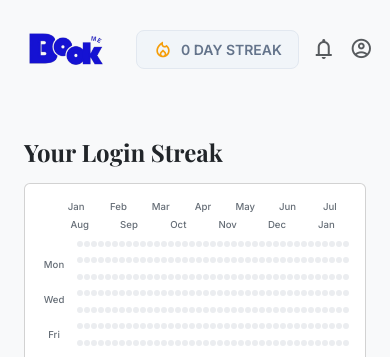
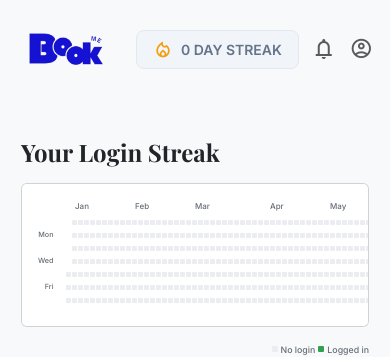
Before and after one commit to sea5000/FWPA, a Flask app: template templates/streak.html in a window 390 px wide. Shown: the top 357 px of the page. Run offline with Flask 3, Linux system fonts and the light colour scheme; the template is opened without the code that fills it, so the values that code supplies are empty; parts of the project's set-up code (start-up, migrations or seed data) failed here and were passed over; some web fonts are replaced.

Commit message:
Redesign streak grid to GitHub-style heatmap
Refactored streak grid layout and CSS to closely mimic GitHub's contribution heatmap, including column-based grid, dynamic month labels, and improved responsive design. Updated the streak.html template and JavaScript to generate the grid for a full year starting from January 1, 2026, with accurate weekday and month labeling, and improved legend and tooltip handling.

```diff
--- a/static/styles-streak.css
+++ b/static/styles-streak.css
@@ -1,4 +1,4 @@
-/* Streak Component Styles */
+/* Streak Component Styles - GitHub-style Contribution Heatmap */
 .material-symbols-outlined {
   font-variation-settings: "FILL" 0, "wght" 400, "GRAD" 0, "opsz" 24;
 }
@@ -9,41 +9,95 @@
   padding: 0 15px;
 }
 
+.streak-container .card {
+  overflow-x: auto;
+  overflow-y: visible;
+  padding: 1rem;
+}
+
+/* Month labels row - positioned above the grid */
+.month-labels {
+  display: flex;
+  font-size: 0.75rem;
+  margin-left: 48px; /* Align with grid (weekday labels width) */
+  margin-bottom: 4px;
+  gap: 3px;
+  position: relative;
+  height: 16px;
+}
+
+.month-labels > div {
+  position: absolute;
+  color: #656d76;
+  font-weight: 500;
+  white-space: nowrap;
+}
+
+/* Main container for weekday labels + grid */
+.streak-row {
+  display: flex;
+  gap: 8px;
+}
+
+/* Weekday labels on the left */
+.weekday-labels {
+  display: grid;
+  grid-template-rows: repeat(7, 1fr);
+  gap: 3px;
+  font-size: 0.7rem;
+  min-width: 40px;
+  flex-shrink: 0;
+}
+
+.weekday-labels > div {
+  display: flex;
+  align-items: center;
+  justify-content: flex-end;
+  height: 12px;
+  color: #656d76;
+  font-weight: 500;
+  padding-right: 4px;
+}
+
+/* The contribution grid */
 .streak-grid {
   display: grid;
-  grid-template-columns: repeat(53, 1fr);
-  grid-template-rows: repeat(7, 1fr);
+  /* Columns will be set dynamically by JavaScript */
+  grid-template-rows: repeat(7, 12px);
   grid-auto-flow: column;
+  grid-auto-columns: 12px;
   gap: 3px;
-  width: 100%;
-  max-width: 100%;
-  overflow-x: auto;
-  padding-bottom: 4px;
 }
 
+/* Individual day cell */
 .streak-day {
   aspect-ratio: 1 / 1;
+  width: 12px;
+  height: 12px;
   background-color: #ebedf0;
-  border-radius: 3px;
-  transition: all 0.2s ease;
+  border-radius: 2px;
+  transition: all 0.15s ease;
   cursor: pointer;
-  min-width: 12px;
-  min-height: 12px;
-  position: relative;
 }
 
 .streak-day:hover {
-  transform: scale(1.15);
-  box-shadow: 0 4px 12px rgba(0, 0, 0, 0.2);
+  transform: scale(1.2);
+  box-shadow: 0 2px 8px rgba(0, 0, 0, 0.25);
   z-index: 10;
 }
 
+/* Empty/placeholder cells (for future dates or alignment) */
+.streak-day.empty {
+  visibility: hidden;
+}
+
+/* Contribution levels - GitHub green shades */
 .streak-day[data-level="0"] {
   background-color: #ebedf0;
 }
 
 .streak-day[data-level="1"] {
-  background-color: #9be9a8;
+  background-color: #30a14e;
 }
 
 .streak-day[data-level="2"] {
@@ -58,45 +112,36 @@
   background-color: #216e39;
 }
 
-.month-labels {
+/* Legend styles */
+.streak-legend {
   display: flex;
-  justify-content: space-between;
+  justify-content: flex-end;
+  align-items: center;
+  gap: 4px;
+  margin-top: 12px;
   font-size: 0.75rem;
-  padding-left: 2rem;
-  margin-bottom: 8px;
-  flex-wrap: wrap;
-  gap: 4px;
-  position: relative;
+  color: #656d76;
 }
 
-.month-labels > div {
-  flex: 1;
-  text-align: center;
-  min-width: 35px;
-  color: #656d76;
+.streak-legend span {
   font-weight: 500;
 }
 
-.weekday-labels {
-  display: grid;
-  grid-template-rows: repeat(7, 1fr);
-  gap: 3px;
-  font-size: 0.75rem;
-  margin-right: 8px;
-  min-width: 40px;
+.streak-legend .streak-day {
+  cursor: default;
+  width: 10px;
+  height: 10px;
 }
 
-.weekday-labels > div {
-  display: flex;
-  align-items: center;
-  justify-content: center;
-  height: 100%;
-  min-height: 12px;
-  color: #656d76;
-  font-weight: 500;
+.streak-legend .streak-day:hover {
+  transform: none;
+  box-shadow: none;
 }
 
-/* Responsive Design */
+/* ============================================
+   RESPONSIVE DESIGN
+   ============================================ */
+
 @media (max-width: 1200px) {
   .streak-container {
     max-width: 100%;
@@ -104,123 +149,157 @@
   }
 
   .streak-grid {
+    grid-template-columns: repeat(53, minmax(10px, 1fr));
     gap: 2px;
   }
 
   .streak-day {
-    min-width: 10px;
-    min-height: 10px;
+    width: 10px;
+    height: 10px;
   }
 
   .month-labels {
+    grid-template-columns: repeat(53, minmax(10px, 1fr));
     font-size: 0.7rem;
-    padding-left: 1.5rem;
+    margin-left: 43px;
+    gap: 2px;
   }
 
   .weekday-labels {
-    font-size: 0.7rem;
-    margin-right: 6px;
+    font-size: 0.65rem;
     min-width: 35px;
+    gap: 2px;
+  }
+
+  .weekday-labels > div {
+    height: 10px;
   }
 }
 
 @media (max-width: 768px) {
   .streak-container {
-    max-width: 100%;
     padding: 0 8px;
   }
 
+  .streak-container .card {
+    padding: 0.75rem;
+  }
+
   .streak-grid {
+    grid-template-columns: repeat(53, minmax(8px, 1fr));
     gap: 2px;
-    padding-right: 8px;
   }
 
   .streak-day {
-    min-width: 8px;
-    min-height: 8px;
+    width: 8px;
+    height: 8px;
   }
 
   .month-labels {
-    font-size: 0.65rem;
-    padding-left: 1.2rem;
+    grid-template-columns: repeat(53, minmax(8px, 1fr));
+    font-size: 0.6rem;
+    margin-left: 34px;
+    gap: 2px;
   }
 
   .weekday-labels {
+    font-size: 0.55rem;
+    min-width: 26px;
+    gap: 2px;
+  }
+
+  .weekday-labels > div {
+    height: 8px;
+  }
+
+  .streak-legend {
     font-size: 0.65rem;
-    margin-right: 4px;
-    min-width: 30px;
+    gap: 3px;
+  }
+
+  .streak-legend .streak-day {
+    width: 8px;
+    height: 8px;
   }
 }
 
 @media (max-width: 480px) {
+  .streak-container {
+    padding: 0 5px;
+  }
+
+  .streak-container .card {
+    padding: 0.5rem;
+  }
+
   .streak-grid {
+    grid-template-columns: repeat(53, minmax(5px, 1fr));
     gap: 1px;
-    padding-right: 4px;
   }
 
   .streak-day {
-    min-width: 6px;
-    min-height: 6px;
+    width: 5px;
+    height: 5px;
+    border-radius: 1px;
   }
 
   .month-labels {
-    font-size: 0.6rem;
-    padding-left: 1rem;
+    grid-template-columns: repeat(53, minmax(5px, 1fr));
+    font-size: 0.5rem;
+    margin-left: 22px;
+    gap: 1px;
   }
 
   .weekday-labels {
-    font-size: 0.6rem;
-    margin-right: 2px;
-    min-width: 26px;
+    font-size: 0.45rem;
+    min-width: 18px;
+    gap: 1px;
+  }
+
+  .weekday-labels > div {
+    height: 5px;
+  }
+
+  .streak-legend {
+    font-size: 0.55rem;
+  }
+
+  .streak-legend .streak-day {
+    width: 6px;
+    height: 6px;
   }
 }
 
 @media (max-width: 360px) {
+  .streak-grid {
+    grid-template-columns: repeat(53, minmax(4px, 1fr));
+  }
+
   .streak-day {
-    min-width: 5px;
-    min-height: 5px;
+    width: 4px;
+    height: 4px;
   }
 
   .month-labels {
-    font-size: 0.55rem;
-    padding-left: 0.8rem;
+    grid-template-columns: repeat(53, minmax(4px, 1fr));
+    font-size: 0.45rem;
+    margin-left: 16px;
   }
 
   .weekday-labels {
-    font-size: 0.55rem;
-    margin-right: 1px;
-    min-width: 22px;
+    font-size: 0.4rem;
+    min-width: 14px;
+  }
+
+  .weekday-labels > div {
+    height: 4px;
   }
 }
 
-/* Legend styles */
-.streak-legend {
-  display: flex;
-  justify-content: flex-end;
-  align-items: center;
-  gap: 6px;
-  margin-top: 12px;
-  font-size: 0.8rem;
-  color: #6c757d;
-  flex-wrap: wrap;
-}
+/* ============================================
+   MOTIVATIONAL SECTION
+   ============================================ */
 
-.streak-legend span {
-  font-weight: 500;
-  white-space: nowrap;
-}
-
-.streak-legend .streak-day {
-  cursor: default;
-  flex-shrink: 0;
-}
-
-.streak-legend .streak-day:hover {
-  transform: none;
-  box-shadow: none;
-}
-
-/* gif section styles */
 .motivational-section {
   margin: 0 auto;
   padding: 1rem 0.5rem;
@@ -256,7 +335,6 @@
   color: #6c757d !important;
 }
 
-/* Responsive styles for motivational section */
 @media (max-width: 768px) {
   .motivational-section {
     padding: 0.75rem 0.25rem;
@@ -312,5 +390,3 @@ main {
     padding-bottom: 1rem !important;
   }
 }
-
-/* Header styling is inherited from styles-theme.css for consistency */
--- a/templates/streak.html
+++ b/templates/streak.html
@@ -15,7 +15,7 @@
         <h2 class="fw-bold mb-3">Your Login Streak</h2>
         <div class="card p-3" data-streak="{{ studyData.streak | default(0) }}">
           <div class="month-labels" id="month-labels"></div>
-          <div class="d-flex gap-2">
+          <div class="streak-row">
             <div class="weekday-labels">
               <div></div>
               <div>Mon</div>
@@ -31,10 +31,10 @@
           </div>
         </div>
         <div class="streak-legend">
-          <span class="text-muted small">No login</span>
           <div class="streak-day" data-level="0"></div>
+          <span>No login</span>
           <div class="streak-day" data-level="1"></div>
-          <span class="text-muted small">Logged in</span>
+          <span>Logged in</span>
         </div>
       </div>
 
@@ -73,85 +73,107 @@
       const grid = document.getElementById("streak-grid");
       const monthLabelsContainer = document.getElementById("month-labels");
       const today = new Date();
-      const daysInGrid = 371; // 53 weeks * 7 days
 
-      // Use server-provided streak data from data attribute
-      const streakContainer = document.querySelector(
-        ".streak-container .card"
-      );
-      const streakDays =
-        parseInt(streakContainer.getAttribute("data-streak")) || 0;
-      const loginDays = new Set();
+      // Configuration
+      const DAYS_PER_WEEK = 7;
 
-      // Populate loginDays: mark consecutive days starting from today going backwards
-      // Only track login days, not minutes
-      for (let i = 0; i < streakDays && i < daysInGrid; i++) {
-        const date = new Date();
+      // Get streak data from server
+      const streakContainer = document.querySelector(".streak-container .card");
+      const streakDays = parseInt(streakContainer.getAttribute("data-streak")) || 0;
+
+      // Build a set of logged-in dates (consecutive days from today backwards)
+      const loginDates = new Set();
+      for (let i = 0; i < streakDays; i++) {
+        const date = new Date(today);
         date.setDate(today.getDate() - i);
-        // Mark this day as logged in
-        loginDays.add(date.toLocaleDateString());
+        loginDates.add(date.toDateString());
       }
 
-      function getLevel(isLoggedIn) {
-        // Binary: 0 = not logged in, 1 = logged in
-        return isLoggedIn ? 1 : 0;
-      }
+      // Month names
+      const monthNames = ["Jan", "Feb", "Mar", "Apr", "May", "Jun",
+                          "Jul", "Aug", "Sep", "Oct", "Nov", "Dec"];
 
-      const monthLabels = [
-        "Jan",
-        "Feb",
-        "Mar",
-        "Apr",
-        "May",
-        "Jun",
-        "Jul",
-        "Aug",
-        "Sep",
-        "Oct",
-        "Nov",
-        "Dec",
-      ];
-      const visibleMonths = new Array(12).fill(0);
+      // =====================================================
+      // STEP 1: Set START date to January 1, 2026
+      // =====================================================
+      // Start from January 1st of the current year (2026)
+      const startDate = new Date(2026, 0, 1); // January 1, 2026
 
-      for (let i = 0; i < daysInGrid; i++) {
-        const date = new Date();
-        date.setDate(today.getDate() - (daysInGrid - 1 - i));
-        const isLoggedIn = loginDays.has(date.toLocaleDateString());
-        const level = getLevel(isLoggedIn);
+      // Show full year - 52 weeks
+      const NUM_WEEKS = 52;
 
-        const day = document.createElement("div");
-        day.className = "streak-day";
-        day.dataset.level = level;
-        day.title = isLoggedIn
-          ? `${date.toDateString()}: Logged in`
-          : `${date.toDateString()}: No login`;
-        grid.appendChild(day);
+      // =====================================================
+      // STEP 2: Generate the grid - COLUMN BY COLUMN
+      // =====================================================
+      // CSS grid-auto-flow: column means items fill top-to-bottom per column
 
-        // For month labels
-        if (date.getDate() === 1) {
-          visibleMonths[date.getMonth()]++;
+      const allDates = []; // Store dates for month label calculation
+
+      // Find the Sunday before or on January 1
+      const firstSunday = new Date(startDate);
+      firstSunday.setDate(startDate.getDate() - startDate.getDay());
+
+      for (let week = 0; week < NUM_WEEKS; week++) {
+        for (let dayOfWeek = 0; dayOfWeek < DAYS_PER_WEEK; dayOfWeek++) {
+          // Calculate the date for this cell
+          const cellDate = new Date(firstSunday);
+          cellDate.setDate(firstSunday.getDate() + (week * 7) + dayOfWeek);
+
+          // Create the day element
+          const dayElement = document.createElement("div");
+          dayElement.className = "streak-day";
+
+          // Check if date is before Jan 1, 2026 (hide those)
+          if (cellDate < startDate) {
+            dayElement.classList.add("empty");
+            dayElement.dataset.level = "0";
+          } else {
+            // Check if user was logged in on this date (past dates only)
+            const isLoggedIn = cellDate <= today && loginDates.has(cellDate.toDateString());
+            dayElement.dataset.level = isLoggedIn ? "1" : "0"; // 0 = grey, 1 = green
+            dayElement.title = `${cellDate.toDateString()}: ${isLoggedIn ? "Logged in" : "No login"}`;
+          }
+
+          grid.appendChild(dayElement);
+
+          // Store the first day of each week for month labels
+          if (dayOfWeek === 0) {
+            allDates.push({ week: week, date: new Date(cellDate) });
+          }
         }
       }
 
+      // =====================================================
+      // STEP 3: Generate month labels
+      // =====================================================
       let lastMonth = -1;
-      for (let i = 0; i < 53; i++) {
-        const date = new Date();
-        date.setDate(today.getDate() - (daysInGrid - 1) + i * 7);
-        const month = date.getMonth();
+      const cellWidth = 12; // Width of each cell
+      const gapWidth = 3;   // Gap between cells
+
+      for (const item of allDates) {
+        // Skip dates before Jan 1, 2026
+        if (item.date < startDate) continue;
+
+        const month = item.date.getMonth();
+
+        // Only show label when month changes
         if (month !== lastMonth) {
           const label = document.createElement("div");
-          label.textContent = monthLabels[month];
-          label.style.gridColumn = i + 1;
+          label.textContent = monthNames[month];
+          // Position using left offset based on week number
+          label.style.position = "absolute";
+          label.style.left = (item.week * (cellWidth + gapWidth)) + "px";
           monthLabelsContainer.appendChild(label);
           lastMonth = month;
         }
       }
 
-      const tooltipTriggerList = [].slice.call(
-        document.querySelectorAll("[title]")
-      );
-      tooltipTriggerList.forEach(function (tooltipTriggerEl) {
-        new bootstrap.Tooltip(tooltipTriggerEl);
+      // =====================================================
+      // STEP 4: Initialize Bootstrap tooltips
+      // =====================================================
+      const tooltipElements = document.querySelectorAll(".streak-day[title]");
+      tooltipElements.forEach(function (el) {
+        new bootstrap.Tooltip(el);
       });
     });
   </script>
```
